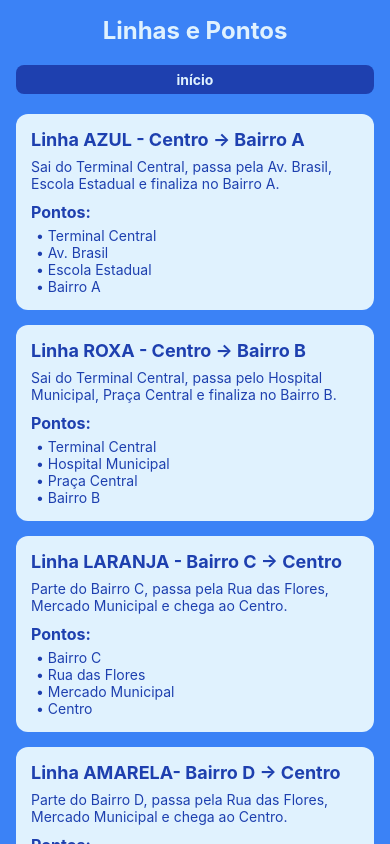
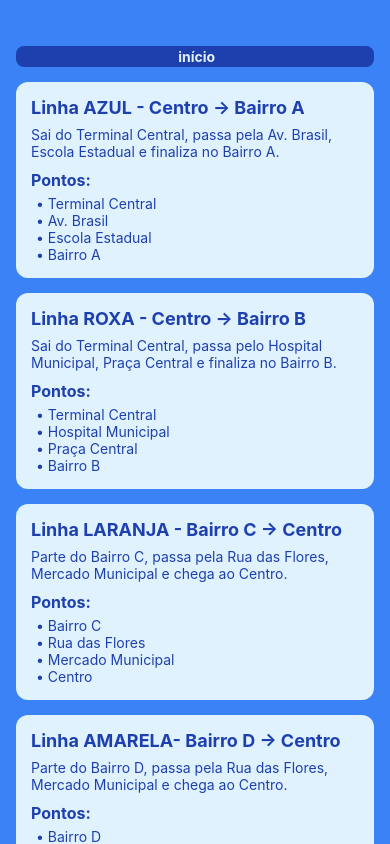
Before and after one commit to Kauanigonzaga/transporte-publico-mobile, a React Native app: screen /LinhasPontos in a window 390 px wide. Built offline with nearby package versions, Linux system fonts and the light colour scheme; what react-native-responsive-fontsize would draw is missing.

Commit message:
telas INFO e AVALIACAO MOTORISTA

```diff
--- a/src/routes/stack.js
+++ b/src/routes/stack.js
@@ -5,6 +5,7 @@ import HomeMotorista from '../telas/homeMotorista';
 import LinhasPontos from '../telas/linhasPontos';
 import Rotas from '../telas/rotas';
 import Horarios from '../telas/horarios';
+import InfoMotorista from '../telas/infoMotorista';
 import AvaliacaoMotorista from '../telas/avaliacaoMotorista';
 
 const Stack = createNativeStackNavigator();
@@ -20,6 +21,7 @@ function RootStack() {
       <Stack.Screen name="LinhasPontos" component={LinhasPontos} options={{ headerShown: false }}/>
       <Stack.Screen name="Rotas" component={Rotas} options={{ headerShown: false }}/>
       <Stack.Screen name="Horarios" component={Horarios} options={{ headerShown: false }}/>
+      <Stack.Screen name="InfoMotorista" component={InfoMotorista} options={{ headerShown: false }}/>
       <Stack.Screen name="AvaliacaoMotorista" component={AvaliacaoMotorista} options={{ headerShown: false }}/>
     </Stack.Navigator>
   );
--- a/src/telas/linhasPontos/index.js
+++ b/src/telas/linhasPontos/index.js
@@ -1,3 +1,5 @@
+//DUDA
+
 import React from 'react';
 import { useNavigation } from '@react-navigation/native';
 import { View, Text, ScrollView, TouchableOpacity } from 'react-native';
@@ -31,11 +33,10 @@ export default function LinhasPontos() {
 
   return (
     <ScrollView style={styles.container}>
-      <Text style={styles.titulo}>Linhas e Pontos</Text>
 
       <TouchableOpacity style={styles.botao}
       onPress={() => navigation.navigate('Home')}>
-        <Text style={styles.tituloBotao}>início</Text>
+        <Text style={styles.tituloBotao}> início</Text>
       </TouchableOpacity>
 
       {linhas.map((linha, index) => (
@@ -47,7 +48,7 @@ export default function LinhasPontos() {
             {linha.descricao}
           </Text>
 
-          <Text style={styles.subtitulo}>Pontos:</Text>
+          <Text style={styles.tituloPonto}>Pontos:</Text>
 
           {linha.pontos.map((ponto, i) => (
             <Text key={i} style={styles.ponto}>
--- a/src/telas/linhasPontos/styles.js
+++ b/src/telas/linhasPontos/styles.js
@@ -10,25 +10,19 @@ export default StyleSheet.create({
 
   botao:{
     backgroundColor: '#1E40AF',
-    paddingHorizontal: 12,
-    paddingVertical: 6,
-    marginBottom: 20,
+    width: RFValue(60),
+    paddingHorizontal: 8,
+    paddingVertical: 2,
+    marginBottom: 15,
+    marginTop:30,
     borderRadius: 8,
   },
 
   tituloBotao:{
-    fontSize: RFValue(15),
+    fontSize: RFValue(12),
     color:'#E0F2FE',
     textAlign: 'center',
     fontWeight: 'bold'
-  },
-
-  titulo: {
-    fontSize: 24,
-    color:  '#E0F2FE',
-    fontWeight: 'bold',
-    marginBottom: 20,
-    textAlign: 'center'
   },
 
   card: {
@@ -51,7 +45,7 @@ export default StyleSheet.create({
     marginBottom: 10
   },
 
-  subtitulo: {
+  tituloPonto: {
     fontSize: 16,
     color:  '#1E40AF',
     fontWeight: 'bold',
--- a/src/telas/rotas/index.js
+++ b/src/telas/rotas/index.js
@@ -1,3 +1,5 @@
+//DUDA
+
 import React from 'react';
 import { useNavigation } from '@react-navigation/native';
 import { View, Text, TouchableOpacity, Image } from 'react-native';
@@ -28,7 +30,7 @@ export default function RotasScreen() {
           <TouchableOpacity
             style={styles.secondaryButton}
             onPress={() => navigation.navigate('Home')}>
-            <Text style={styles.buttonText}>Home</Text>
+            <Text style={styles.buttonText}>Início</Text>
           </TouchableOpacity>
 
         </View>
--- a/src/telas/rotas/styles.js
+++ b/src/telas/rotas/styles.js
@@ -45,7 +45,7 @@ const styles = StyleSheet.create({
   },
 
   secondaryButton: {
-    backgroundColor: '#111827',
+    backgroundColor: '#3B82F6',
     borderWidth: 1,
     borderColor: '#3B82F6',
     paddingHorizontal: 12,
```
Also changed, not shown: src/telas/avaliacoesMotorista/index.js (added, +11 -0 lines), src/telas/avaliacoesMotorista/styles.js (added, +13 -0 lines), src/telas/infoMotorista/index.js (renamed from src/telas/avaliacaoMotorista/index.js, +2 -7 lines), src/telas/infoMotorista/styles.js (renamed from src/telas/avaliacaoMotorista/styles.js).
